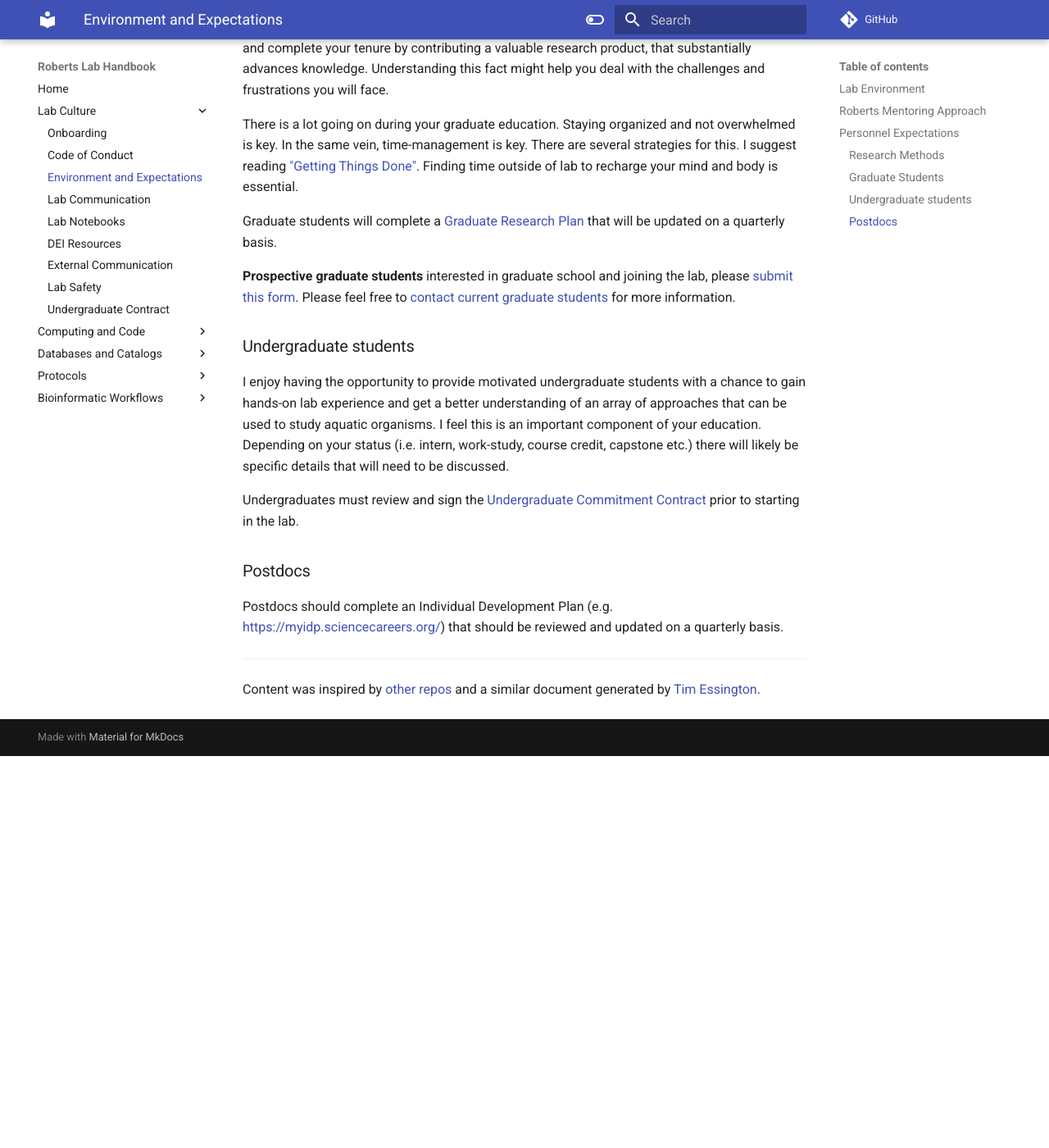
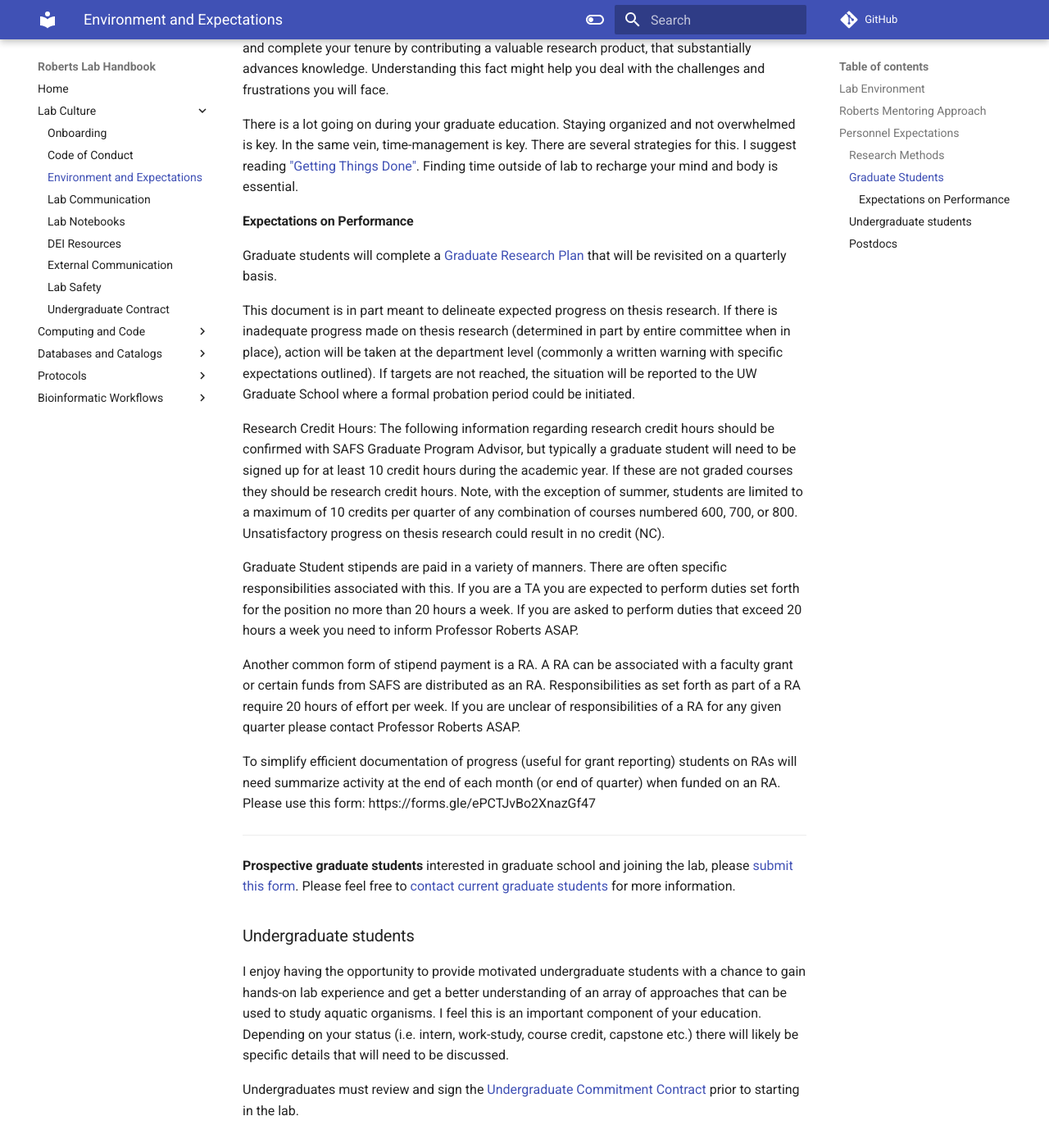
Before and after one commit to RobertsLab/resources, an MkDocs documentation site: the page built from docs/Environment-and-Expectations.md, in a window 1280 px wide and 1400 px high, scrolled down 3063 px. Shown: the whole window at 82% size. Built offline with MkDocs 1.6.1 and Material for MkDocs 9.7.7, drawn with Linux system fonts in a browser that asks for light colours; comment, search, counter and statistics services are not loaded; before the commit the page ends 3985 px from its top, so only the background shows below that.

Commit message:
added more detail in grad student expectations

```diff
--- a/docs/Environment-and-Expectations.md
+++ b/docs/Environment-and-Expectations.md
@@ -58,7 +58,22 @@ Graduate school is not easy, and not for everyone. Graduate school will be very
 
 There is a lot going on during your graduate education. Staying organized and not overwhelmed is key. In the same vein, time-management is key. There are several strategies for this. I suggest reading ["Getting Things Done"](https://gettingthingsdone.com/what-is-gtd/). Finding time outside of lab to recharge your mind and body is essential.
 
-Graduate students will complete a [Graduate Research Plan](https://fish.uw.edu/wp-content/uploads/sites/29/2020/06/GSAR.pdf) that will be updated on a quarterly basis.
+#### Expectations on Performance
+
+Graduate students will complete a [Graduate Research Plan](https://fish.uw.edu/wp-content/uploads/sites/29/2020/06/GSAR.pdf) that will be revisited on a quarterly basis.
+
+This document is in part meant to delineate expected progress on thesis research. If there is inadequate progress made on thesis research (determined in part by entire committee when in place), action will be taken at the department level (commonly a written warning with specific expectations outlined). If targets are not reached, the situation will be reported to the UW Graduate School where a formal probation period could be initiated.
+
+Research Credit Hours: The following information regarding research credit hours should be confirmed with SAFS Graduate Program Advisor, but typically a graduate student will need to be signed up for at least 10 credit hours during the academic year. If these are not graded courses they should be research credit hours. Note, with the exception of summer, students are limited to a maximum of 10 credits per quarter of any combination of courses numbered 600, 700, or 800. Unsatisfactory progress on thesis research could result in no credit (NC).
+
+Graduate Student stipends are paid in a variety of manners. There are often specific responsibilities associated with this. If you are a TA you are expected to perform duties set forth for the position no more than 20 hours a week. If you are asked to perform duties that exceed 20 hours a week you need to inform Professor Roberts ASAP.
+
+Another common form of stipend payment is a RA. A RA can be associated with a faculty grant or certain funds from SAFS are distributed as an RA. Responsibilities as set forth as part of a RA require 20 hours of effort per week. If you are unclear of responsibilities of a RA for any given quarter please contact Professor Roberts ASAP.
+
+To simplify efficient documentation of progress (useful for grant reporting) students on RAs will need summarize activity at the end of each month (or end of quarter) when funded on an RA. Please use this form: https://forms.gle/ePCTJvBo2XnazGf47
+
+
+---
 
 **Prospective graduate students** interested in graduate school and joining the lab, please [submit this form](https://goo.gl/forms/kqG2jtVa0xWwKcW23). Please feel free to [contact current graduate students](http://faculty.washington.edu/sr320/?page_id=505) for more information.
 
```
